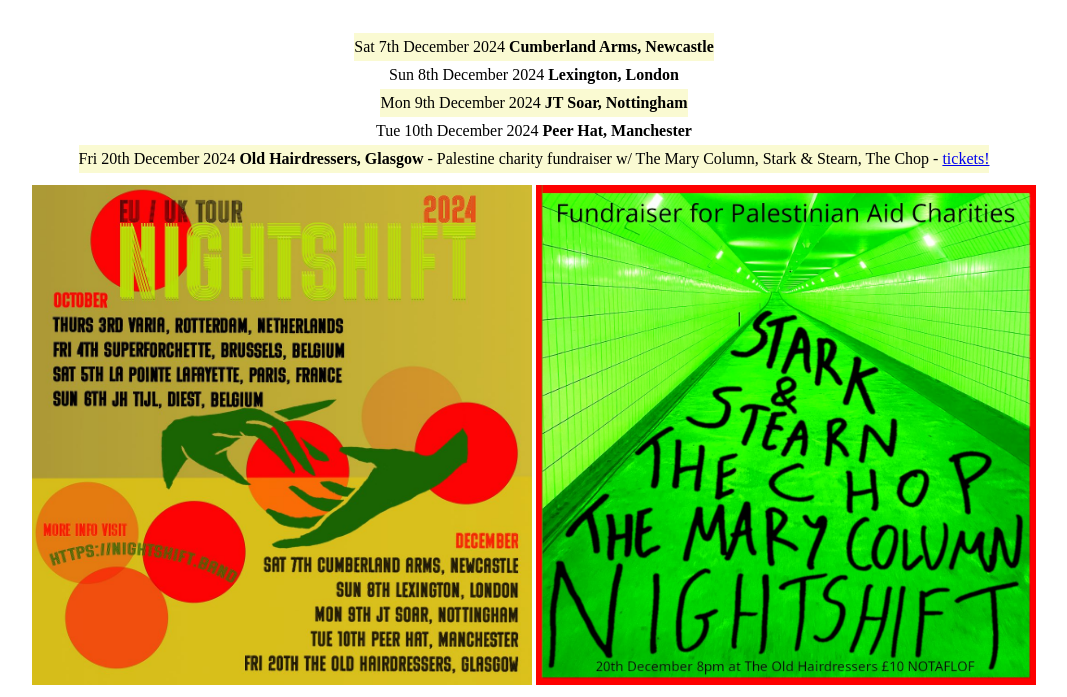
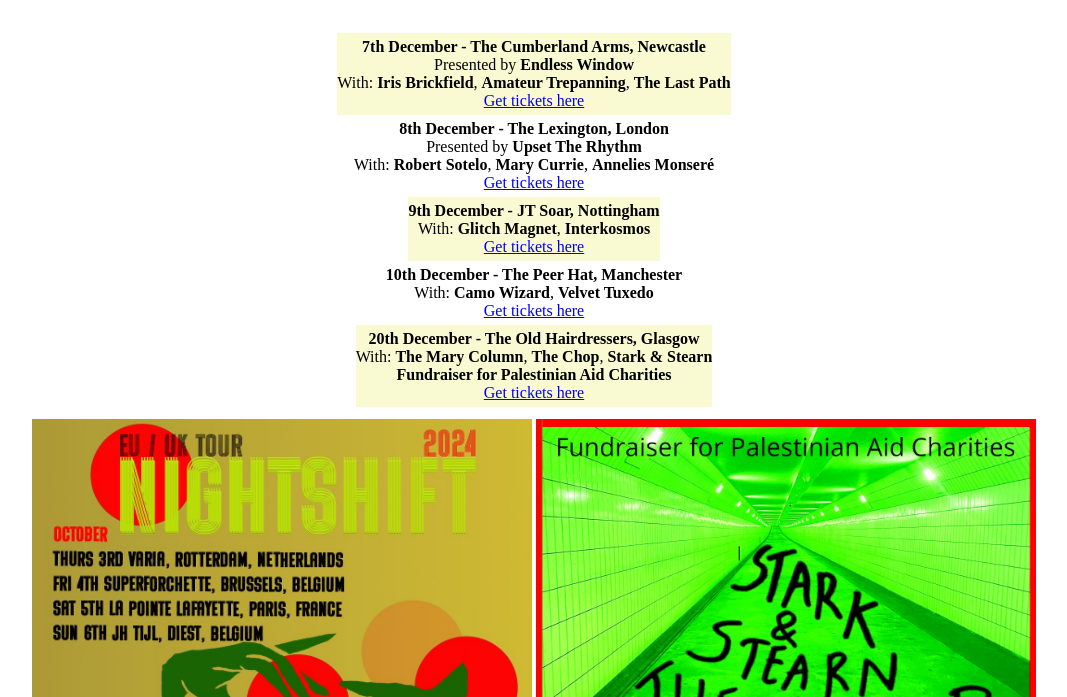
Before and after one commit to pampthehorn/nightshift, a plain HTML site: page index.html in a window 1280 px wide. Shown: the part 103-800 px from the top of the page, without its empty margins (106-1173 px from the left). Drawn offline with Linux system fonts and the light colour scheme.

Commit message:
gig links etc

```diff
--- a/index.html
+++ b/index.html
@@ -88,12 +88,42 @@ li:nth-child(odd) {
 <br/>
 
 <br/>
+
+
+
 <ul>
-  <li>Sat 7th December 2024 <strong>Cumberland Arms, Newcastle</strong></li>
-  <li>Sun 8th December 2024 <strong>Lexington, London</strong></li>
-  <li>Mon 9th December 2024 <strong>JT Soar, Nottingham</strong></li>
-  <li>Tue 10th December 2024 <strong>Peer Hat, Manchester</strong></li>
-<li>Fri 20th December 2024 <strong>Old Hairdressers, Glasgow</strong> - Palestine charity fundraiser w/ The Mary Column, Stark & Stearn, The Chop - <a href='https://www.citizenticket.com/events/nightshift/fundraiser-gig-for-palestinian-aid-charities/'>tickets!</a></li>
+  <li>
+    <strong>7th December - The Cumberland Arms, Newcastle</strong><br>
+    Presented by <strong>Endless Window</strong><br>
+    With: <strong>Iris Brickfield</strong>, <strong>Amateur Trepanning</strong>, <strong>The Last Path</strong><br>
+    <a href="https://wegottickets.com/event/635270" target="_blank">Get tickets here</a>
+  </li>
+
+  <li>
+    <strong>8th December - The Lexington, London</strong><br>
+    Presented by <strong>Upset The Rhythm</strong><br>
+    With: <strong>Robert Sotelo</strong>, <strong>Mary Currie</strong>, <strong>Annelies Monseré</strong><br>
+    <a href="https://dice.fm/event/pygyvp-nightshift-mary-currie-robert-sotelo-annelies-monser-8th-dec-the-lexington-london-tickets?lng=en" target="_blank">Get tickets here</a>
+  </li>
+
+  <li>
+    <strong>9th December - JT Soar, Nottingham</strong><br>
+    With: <strong>Glitch Magnet</strong>, <strong>Interkosmos</strong><br>
+    <a href="https://wegottickets.com/event/640531" target="_blank">Get tickets here</a>
+  </li>
+
+  <li>
+    <strong>10th December - The Peer Hat, Manchester</strong><br>
+    With: <strong>Camo Wizard</strong>, <strong>Velvet Tuxedo</strong><br>
+    <a href="https://thepeerhat.co.uk/event/nightshift-with-camo-wizard-and-velvet-tuxedo/" target="_blank">Get tickets here</a>
+  </li>
+
+  <li>
+    <strong>20th December - The Old Hairdressers, Glasgow</strong><br>
+    With: <strong>The Mary Column</strong>, <strong>The Chop</strong>, <strong>Stark & Stearn</strong><br>
+    <strong>Fundraiser for Palestinian Aid Charities</strong><br>
+    <a href="https://www.citizenticket.com/events/nightshift/fundraiser-gig-for-palestinian-aid-charities/" target="_blank">Get tickets here</a>
+  </li>
 </ul>
 
 <div id="posters" class="flex">
```
